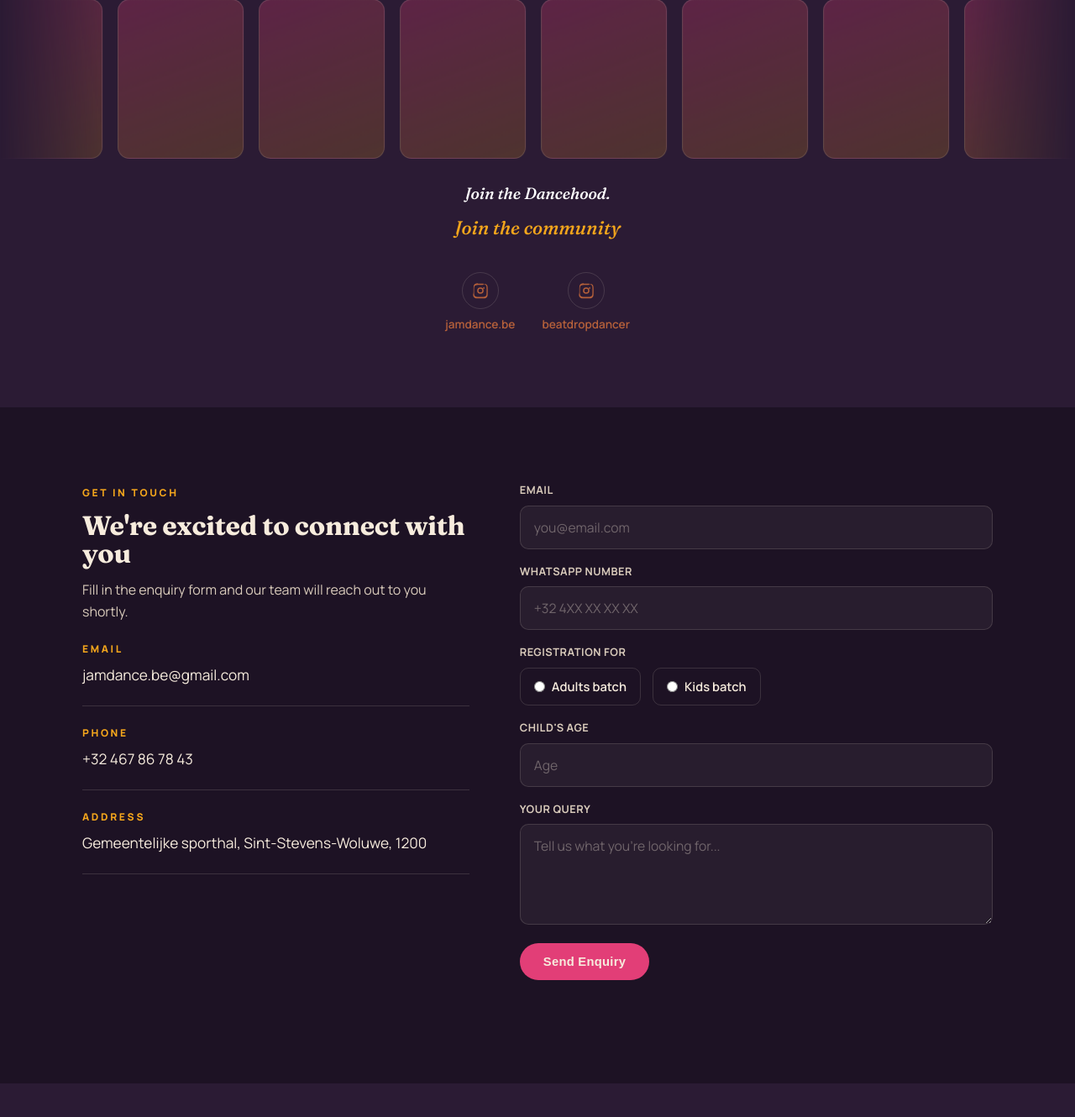
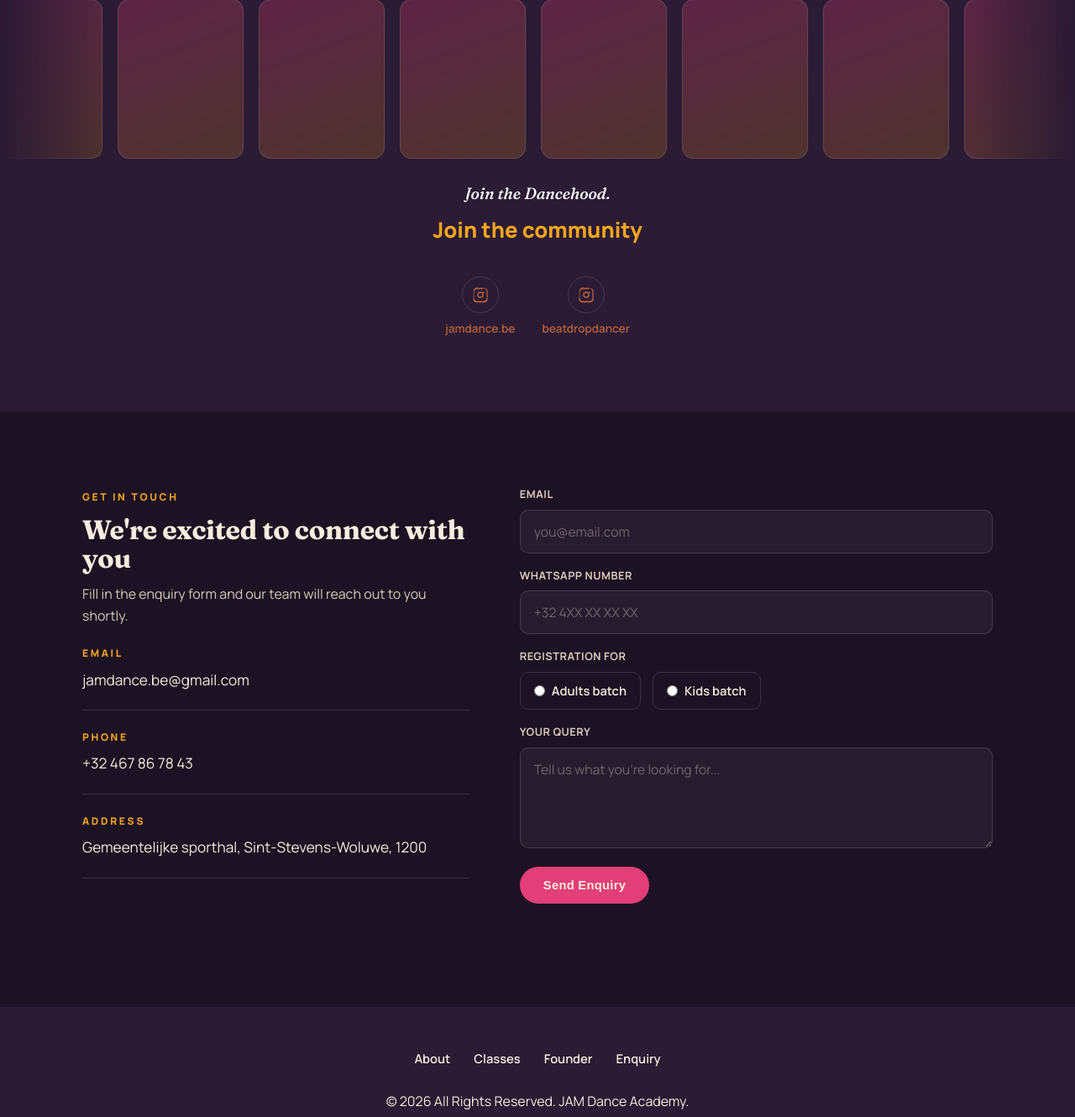
Before and after one commit to shwetarajani2828/jamdance, a Flask app: page / in a window 1280 px wide. Shown: the part 3536-4866 px from the top of the page at 84% size. Run offline with Flask 3, Linux system fonts and the light colour scheme; some libraries are stand-ins or nearby versions.

Commit message:
Add files via upload

```diff
--- a/static/css/style.css
+++ b/static/css/style.css
@@ -275,7 +275,7 @@
   @keyframes scroll-left{from{transform:translateX(0);} to{transform:translateX(-50%);}}
   .community-socials{display:flex; gap:32px; justify-content:center; margin-top:34px; flex-wrap:wrap;}
   .community-tagline{margin-top:26px; font-family:'Fraunces', serif; font-style:italic; font-size:1.2rem; color:#FFFFFF; font-weight:600;}
-  .community-subline{margin-top:8px; font-family:'Fraunces', serif; font-style:italic; font-size:1.4rem; font-weight:600; color:var(--marigold);}
+  .community-subline{margin-top:8px; font-family:'Manrope', sans-serif; font-size:1.6rem; font-weight:800; color:var(--marigold);}
   .social-item{display:flex; flex-direction:column; align-items:center; gap:8px;}
   .social-icon{
     width:44px; height:44px; border-radius:50%; border:1px solid var(--line);
@@ -295,6 +295,7 @@
   .contact-item p, .contact-item a{font-size:1.08rem; color:var(--cream);}
   form{display:flex; flex-direction:column; gap:16px;}
   .field{display:flex; flex-direction:column; gap:8px;}
+  .field[hidden]{display:none;}
   label{font-size:0.8rem; font-weight:700; letter-spacing:0.04em; color:var(--cream-dim); text-transform:uppercase;}
   input, textarea{
     background:rgba(247,236,221,0.05); border:1px solid var(--line); border-radius:10px;
```
